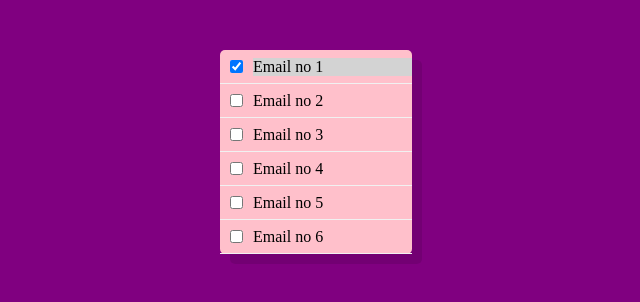
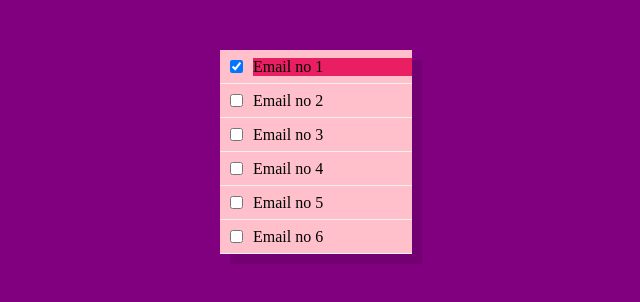
Before and after one commit to BarbaraLukowska/email-checkbox, a plain HTML site: page index.html in a window 1280 px wide. Both pictures are taken after a click on the checkbox 560 px from the left and 66 px from the top of the page. Shown: the whole page, without its empty margins (324-964 px from the left). Drawn offline with Linux system fonts and the light colour scheme.

Commit message:
styling changes

```diff
--- a/css/style.css
+++ b/css/style.css
@@ -15,7 +15,6 @@ body {
     max-width:400px;
     margin:50px auto;
     background-color: pink;
-    border-radius:5px;
     box-shadow:10px 10px 0 rgba(0,0,0,0.1);
 }
 
@@ -27,7 +26,7 @@ body {
 }
 
 input:checked + p {
-    background: lightgrey;
+    background: #e91e63;
     width: 15vw;
 }
 
```
